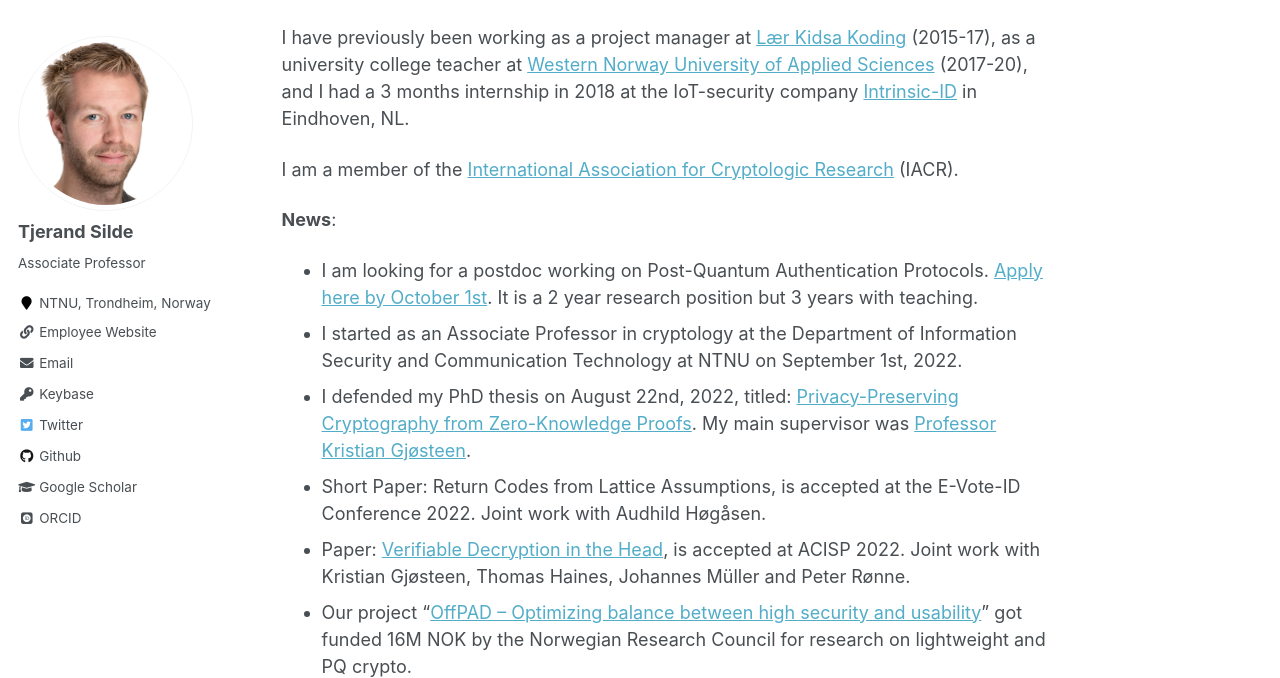
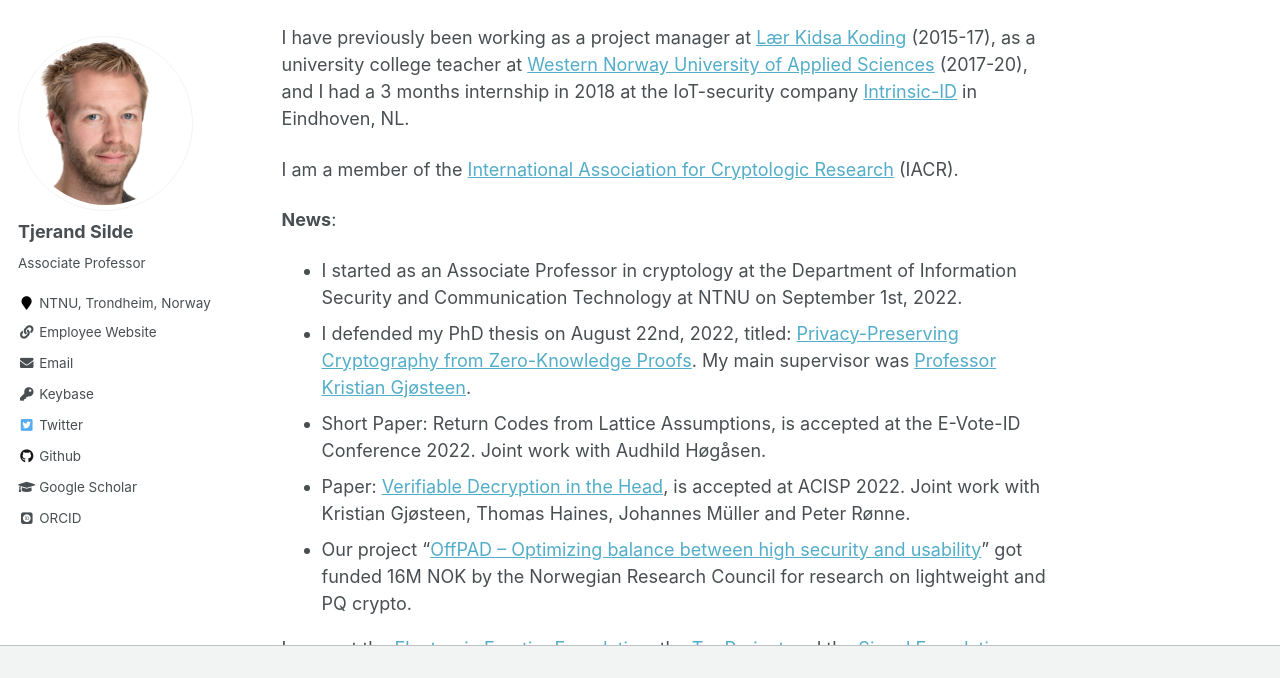
Before and after one commit to tjesi/tjesi.github.io, a Jekyll site: the page built from _pages/about.md, in a window 1280 px wide and 900 px high, scrolled down 584 px, cut to the strip 0-678 px from the top of the window. Built offline with Jekyll 4.4.1, drawn with Linux system fonts in a browser that asks for light colours; some web fonts are replaced.

Commit message:
Update about.md

```diff
--- a/_pages/about.md
+++ b/_pages/about.md
@@ -19,7 +19,6 @@
 I am a member of the [International Association for Cryptologic Research](https://iacr.org) (IACR).
 
 **News**:
-- I am looking for a postdoc working on Post-Quantum Authentication Protocols. [Apply here by October 1st](https://www.jobbnorge.no/en/available-jobs/job/231938/postdoctoral-fellow-in-cryptography-focusing-on-post-quantum-authentication-protocols). It is a 2 year research position but 3 years with teaching.
 - I started as an Associate Professor in cryptology at the Department of Information Security and Communication Technology at NTNU on September 1st, 2022.
 - I defended my PhD thesis on August 22nd, 2022, titled: [Privacy-Preserving Cryptography from Zero-Knowledge Proofs](https://ntnuopen.ntnu.no/ntnu-xmlui/handle/11250/3012606). My main supervisor was [Professor Kristian Gjøsteen](https://www.ntnu.edu/employees/kristian.gjosteen).
 - Short Paper: Return Codes from Lattice Assumptions, is accepted at the E-Vote-ID Conference 2022. Joint work with Audhild Høgåsen.
```
